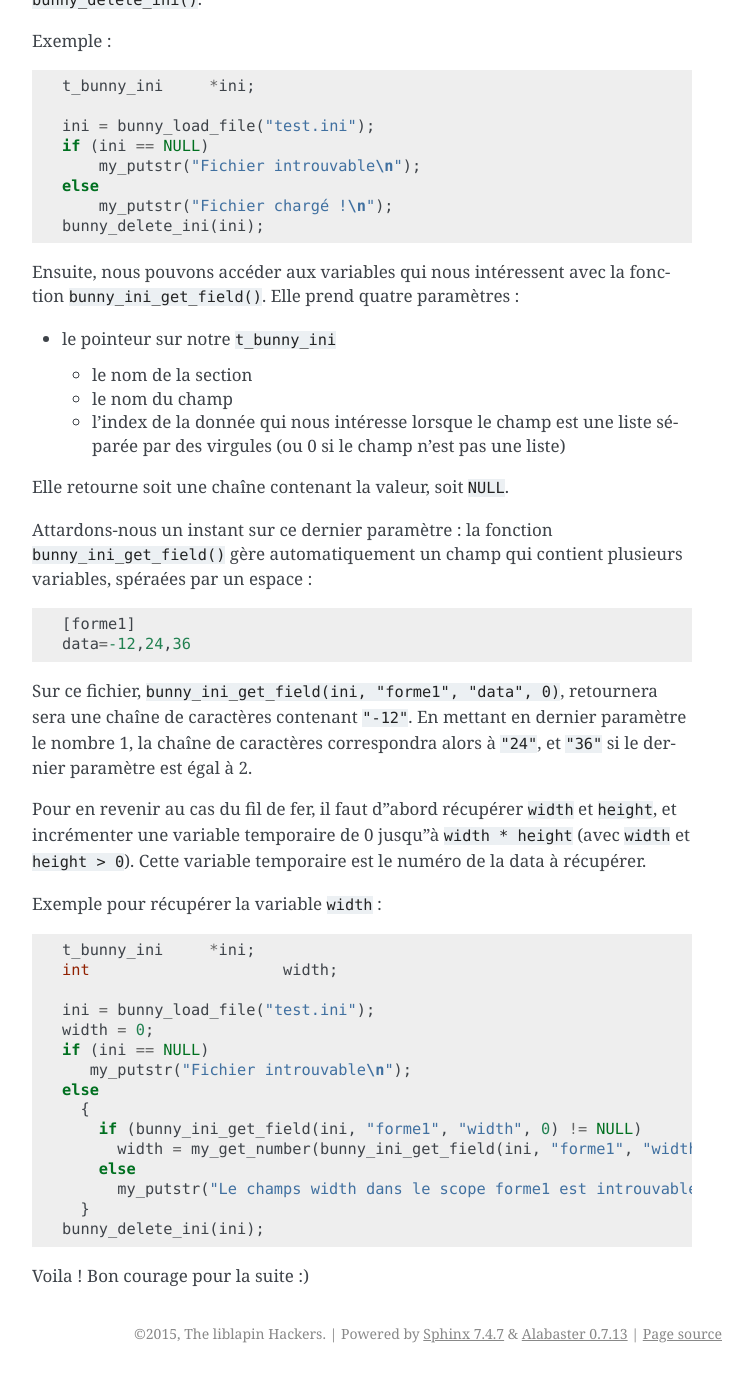
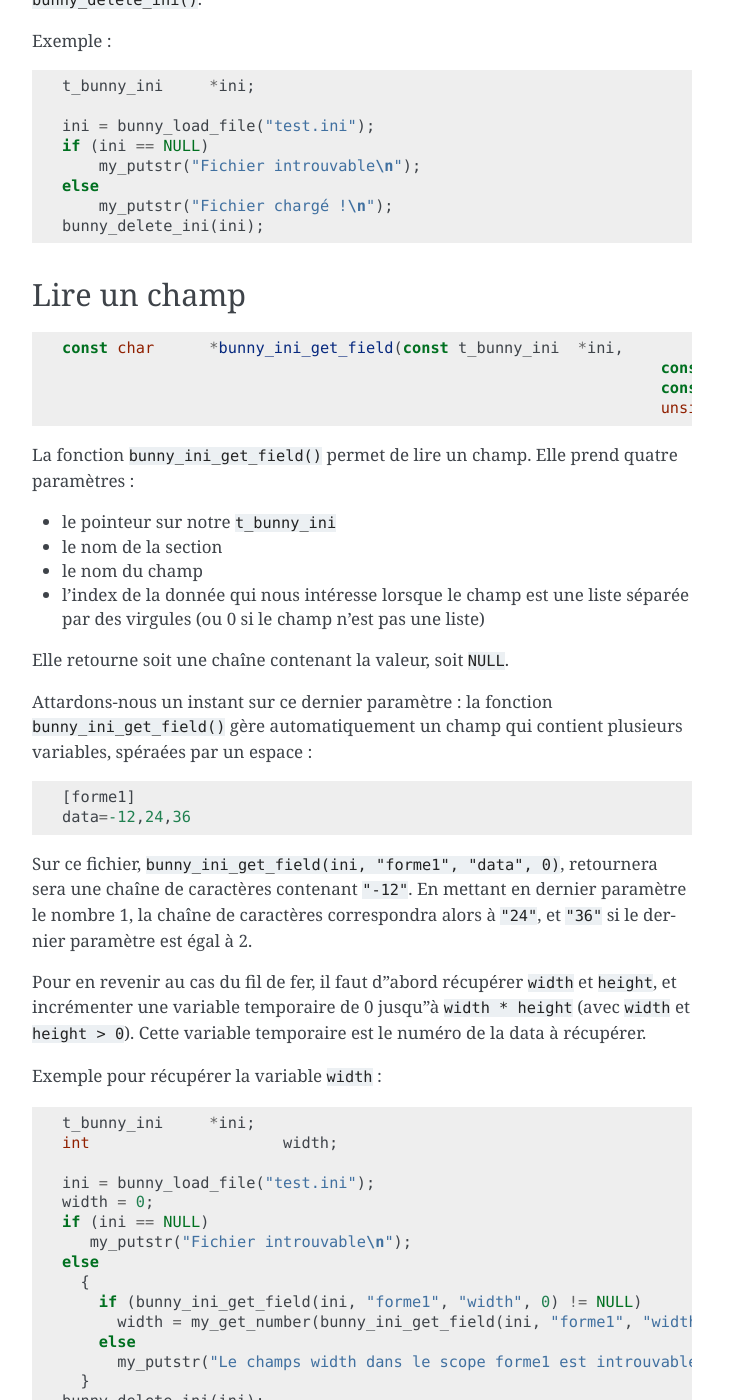
Before and after one commit to motet-a/liblapin-tutorial, a Sphinx documentation site: the page built from source/ini.md, in a window 1280 px wide and 1400 px high, scrolled down 1025 px. Shown: the whole window, without its empty margins (388-1140 px from the left). Built offline with Sphinx 7.4.7, drawn with Linux system fonts in a browser that asks for light colours; before the commit the page ends 2398 px from its top, so only the background shows below that; some of the changed text lies outside the part shown.

Commit message:
Improved ini.md

````diff
--- a/source/ini.md
+++ b/source/ini.md
@@ -60,11 +60,19 @@ else
 bunny_delete_ini(ini);
 ```
 
-Ensuite, nous pouvons accéder aux variables qui nous intéressent avec
-la fonction `bunny_ini_get_field()`.
+## Lire un champ ##
+
+```c
+const char	*bunny_ini_get_field(const t_bunny_ini	*ini,
+								 const char			*scope,
+								 const char			*field,
+								 unsigned int		index);
+```
+
+La fonction `bunny_ini_get_field()` permet de lire un champ.
 Elle prend quatre paramètres :
 
-- le pointeur sur notre `t_bunny_ini`
+  - le pointeur sur notre `t_bunny_ini`
   - le nom de la section
   - le nom du champ
   - l’index de la donnée qui nous intéresse lorsque le champ est
@@ -112,6 +120,6 @@ else
 bunny_delete_ini(ini);
 ```
 
-Voila ! Bon courage pour la suite :)
+Voilà ! Bon courage pour la suite :)
 
 [wikipedia]: https://en.wikipedia.org/wiki/INI_file
````
